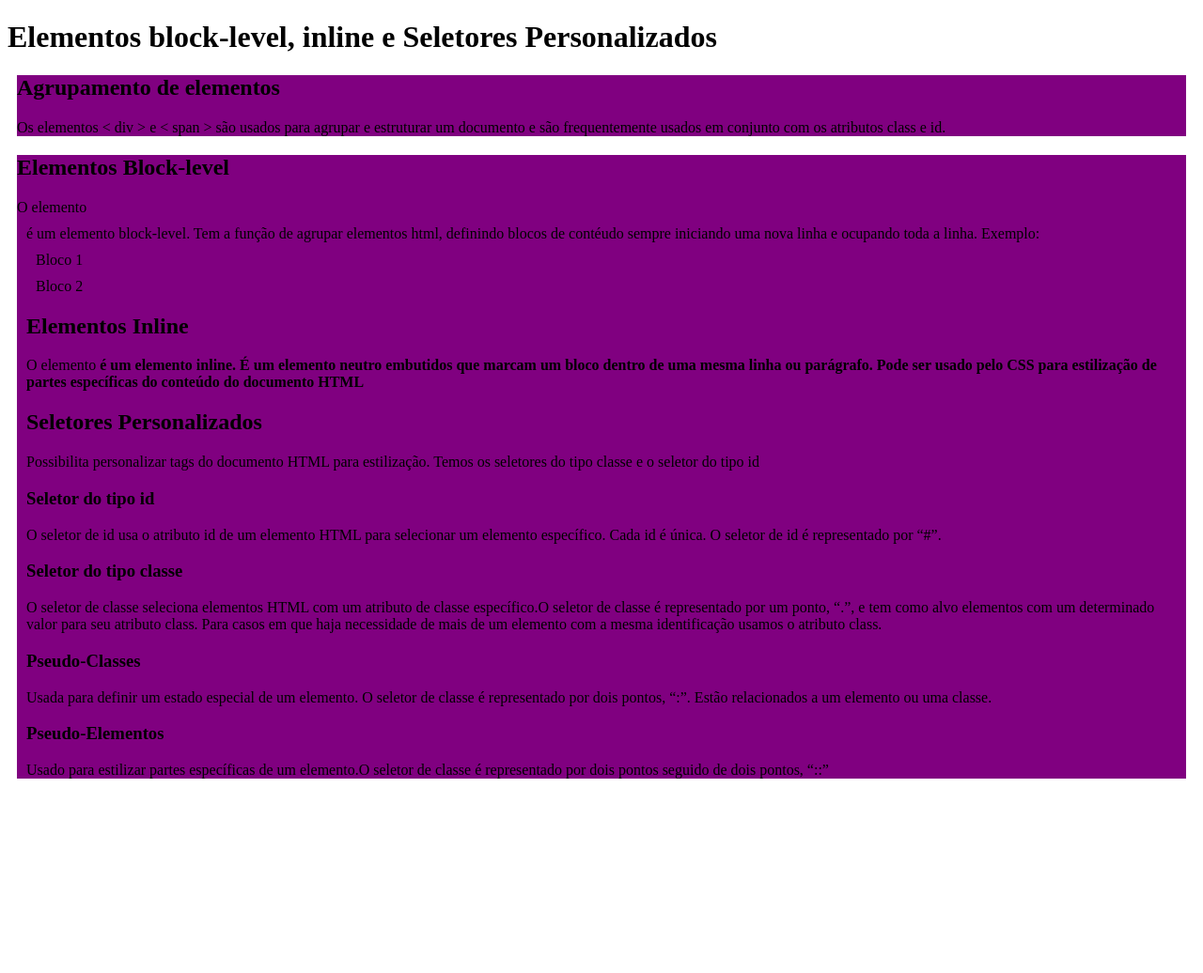
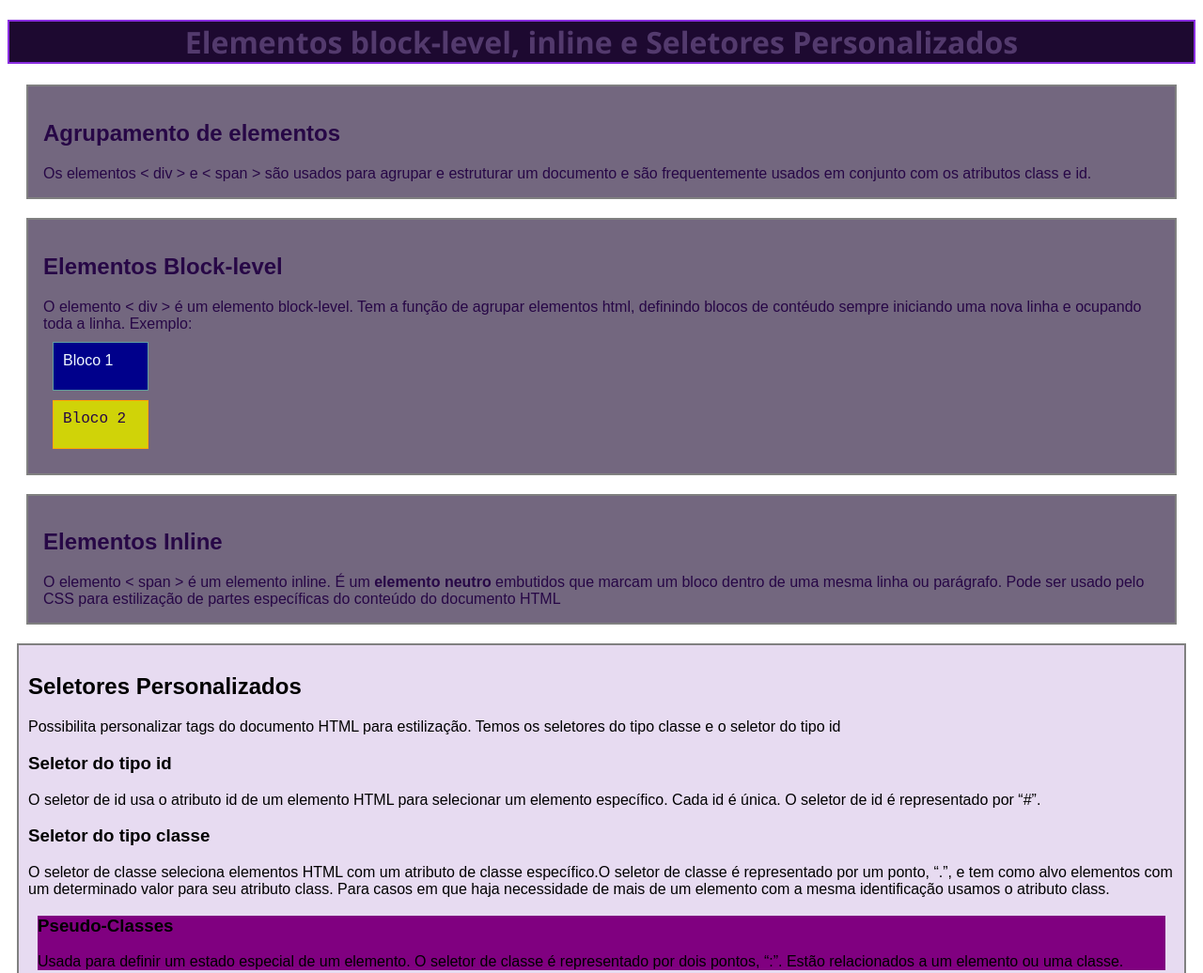
Before and after one commit to Rulyan/RDE11, a plain HTML site: page index.html in a window 1280 px wide. Shown: the top 1036 px of the page at 94% size. Before the commit the page ends 839 px from the top, so only its background shows below. Drawn offline with Linux system fonts and the light colour scheme; files that its build step writes are made by us from their sources.

Commit message:
Código html e CSS

```diff
--- a/css/RDE11_estilo.css
+++ b/css/RDE11_estilo.css
@@ -5,3 +5,64 @@ div{
 span{
     font-weight: bold;
 }
+h1#principal{
+    font-family:'Segoe UI', Tahoma, Geneva, Verdana, sans-serif;
+    text-align:center;
+    color: rgb(83,58,109);
+    background-color:rgb(29,9,48);
+    border:2px solid rgb(138,46,224);
+}
+div.agrupamento{
+    font-family:Arial, Helvetica, sans-serif;
+    color: rgb(39,7,70);
+    background-color:rgba(29,9,48,0.616);
+    border: 2px solid gray;
+    margin: 20px;
+    padding: 16px;
+}
+.exemplo1{
+    font-family:Arial, Helvetica, sans-serif;
+    color:aliceblue;
+    background-color: darkblue;
+    border: 1px solid cadetblue;
+    margin: 10px;
+    padding : 10px;
+    width: 80px;
+    height: 30px;
+}
+.exemplo2{
+    font-family:'Courier New', Courier, monospace;
+    background-color: rgb(208,211, 8);
+    border: 1px solid orange;
+    margin: 10px;
+    padding : 10px;
+    width: 80px;
+    height: 30px;
+}
+.personalizado{
+    font-family:Arial, Helvetica, sans-serif;
+    background-color:rgba(216,197,233,0.616);
+    border:2px solid gray;
+    padding:10px;
+    margin: 10px;
+}
+.personalizado:hover{
+    color:rgb(29,9,48);
+    margin: 30px;
+    padding: 30px;
+}
+.pseudo > span{
+    display:none
+}
+.pseudo:hover > span{
+    display:block;
+    background-color:black;
+}
+h3::selection{
+    color:red;
+    background:yellow;
+}
+p::first-letter{
+    color:red;
+    font-size: xx-large;
+}
--- a/index.html
+++ b/index.html
@@ -5,47 +5,47 @@
     <meta http-equiv="X-UA-Compatible" content="IE=edge">
     <meta name="viewport" content="width=device-width, initial-scale=1.0">
     <title>Seletores Personalizados</title>
-    <link rel="stylesheet" href="RDE11_estilo.css">
+    <link rel="stylesheet" href="css/RDE11_estilo.css">
 </head>
 <body>
-    <h1>Elementos block-level, inline e Seletores Personalizados</h1>
+    <h1 id="principal">Elementos block-level, inline e Seletores Personalizados</h1>
 
-<div>
+<div class="agrupamento">
     <h2>Agrupamento de elementos</h2>
     Os elementos < div > e < span > são usados para agrupar e estruturar um documento e são frequentemente usados em conjunto com os atributos class e id.
 </div>
 
-<div>
+<div class="agrupamento">
     <h2>Elementos Block-level</h2>
-    O elemento <div> é um elemento block-level. Tem a função de agrupar elementos html, definindo blocos de contéudo sempre iniciando uma nova linha e ocupando toda a linha.
+    O elemento < div > é um elemento block-level. Tem a função de agrupar elementos html, definindo blocos de contéudo sempre iniciando uma nova linha e ocupando toda a linha.
     Exemplo:
-    <div>Bloco 1</div>
-    <div>Bloco 2</div>
+    <div class="exemplo1">Bloco 1</div>
+    <div class="exemplo2">Bloco 2</div>
 </div>
 
-<div>
+<div class="agrupamento">
     <h2>Elementos Inline</h2>
-    O elemento <span> é um elemento inline. É um <span>elemento neutro</span> embutidos que marcam um bloco dentro de uma mesma linha ou parágrafo. Pode ser usado pelo CSS para estilização de partes específicas do conteúdo do documento HTML
+    O elemento < span > é um elemento inline. É um <span>elemento neutro</span> embutidos que marcam um bloco dentro de uma mesma linha ou parágrafo. Pode ser usado pelo CSS para estilização de partes específicas do conteúdo do documento HTML
 </div>
 
-<div>
+<div class="personalizado">
     <h2>Seletores Personalizados</h2>
     Possibilita personalizar tags do documento HTML para estilização. Temos os seletores do tipo classe e o seletor do tipo id
-</div>
 
-
-<div>
     <h3>Seletor do tipo id</h3>
     O seletor de id usa o atributo id de um elemento HTML para selecionar um elemento específico. Cada id é única. O seletor de id é representado por “#”.
 
     <h3>Seletor do tipo classe</h3>
     O seletor de classe seleciona elementos HTML com um atributo de classe específico.O seletor de classe é representado por um ponto, “.”, e tem como alvo elementos com um determinado valor para seu atributo class. Para casos em que haja necessidade de mais de um elemento com a mesma identificação usamos o atributo class.
-
+    <div class="pseudo">
     <h3>Pseudo-Classes</h3>
     Usada para definir um estado especial de um elemento. O seletor de classe é representado por dois pontos, “:”. Estão relacionados a um elemento ou uma classe.
-
+    <span><br>Exemplo: <br>Hover
+             <br>Active
+             <br>Visited</span>
+            </div>
     <h3>Pseudo-Elementos</h3>
-    Usado para estilizar partes específicas de um elemento.O seletor de classe é representado por dois pontos seguido de dois pontos, “::”
+    <p>Usado para estilizar partes específicas de um elemento.O seletor de classe é representado por dois pontos seguido de dois pontos, “::”</p>
 
 </div>
 </body>
```
